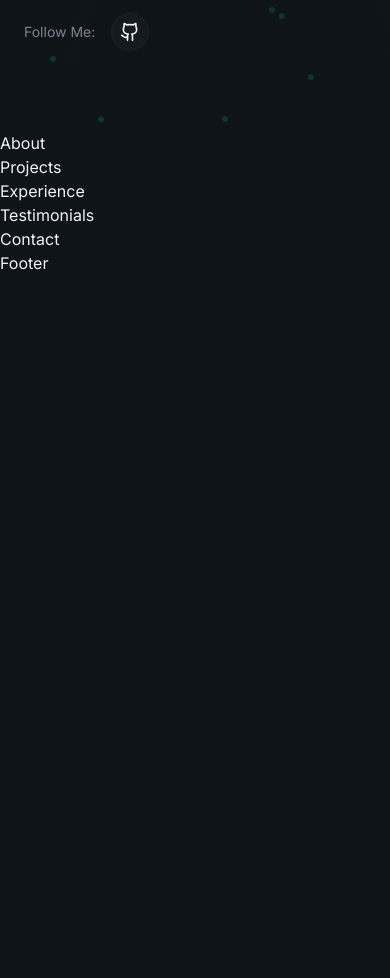
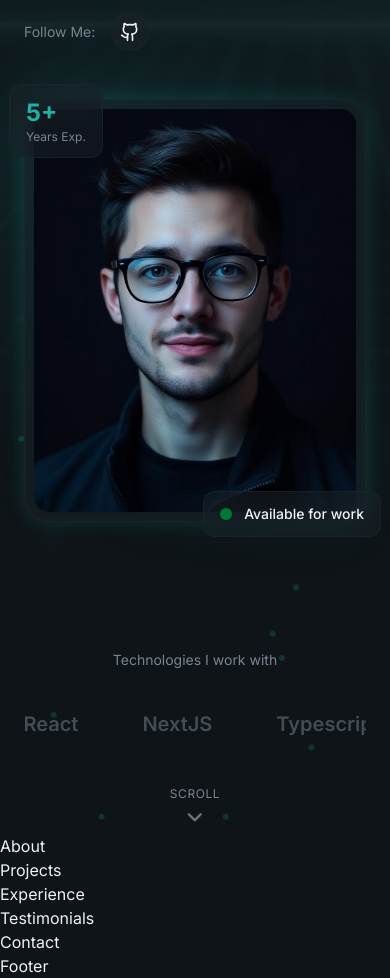
Before and after one commit to nihilno/portfolio, a Next.js app: page / in a window 390 px wide. Shown: the part 940-1918 px from the top of the page. Before the commit the page ends 1215 px from the top, so only its background shows below. Built offline with nearby package versions, Linux system fonts and the light colour scheme; a web font is replaced by a local one.

Commit message:
implement hero version - 1

```diff
--- a/src/app/globals.css
+++ b/src/app/globals.css
@@ -64,6 +64,12 @@
     text-shadow: 0 0 30px
       color-mix(in srgb, var(--color-primary) 50%, transparent);
   }
+
+  .glow-border {
+    box-shadow:
+      0 0 20px color-mix(in srgb, var(--color-primary) 20%, transparent),
+      inset 0 0 20px color-mix(in srgb, var(--color-primary) 5%, transparent);
+  }
 }
 
 @layer utilities {
@@ -92,6 +98,16 @@
     }
   }
 
+  @keyframes marquee {
+    0% {
+      transform: translateX(0);
+    }
+
+    100% {
+      transform: translateX(-50%);
+    }
+  }
+
   .group:hover .animated-border-path {
     animation: animated-border 1.5s linear infinite;
   }
@@ -101,4 +117,8 @@
     backdrop-filter: blur(16px);
     box-shadow: 0 0 20px color-mix(in srgb, #26c4b8 20%, transparent);
   }
+
+  .animated-marquee {
+    animation: marquee 30s linear infinite;
+  }
 }
--- /dev/null
+++ b/src/components/global/scroll-arrow.tsx
@@ -0,0 +1,18 @@
+import { ChevronDown } from "lucide-react";
+import Link from "next/link";
+
+function ScrollArrow({ href }: { href: string }) {
+  return (
+    <div className="group absolute bottom-0 left-1/2 -translate-x-1/2">
+      <Link
+        href={href}
+        className="text-muted-foreground group-hover:text-primary flex flex-col items-center gap-2 transition-colors"
+      >
+        <span className="text-xs tracking-wider uppercase">Scroll</span>
+        <ChevronDown className="size-6 animate-bounce" />
+      </Link>
+    </div>
+  );
+}
+
+export default ScrollArrow;
--- /dev/null
+++ b/src/components/sections/hero/hero-article.tsx
@@ -0,0 +1,59 @@
+import Button from "@/components/global/button";
+import CvButton from "@/components/global/cv-button";
+import { socials } from "@/lib/constants";
+import { cn } from "@/lib/utils";
+import { ChevronRight, Download } from "lucide-react";
+import Link from "next/link";
+
+function HeroArticle() {
+  return (
+    <div className="space-y-8">
+      <div>
+        <span className="glass text-primary inline-flex items-center gap-2 rounded-full px-4 py-2 text-sm">
+          <span className="bg-primary size-2 animate-pulse rounded-full" />
+          Software Engineer &bull; React Specialist
+        </span>
+      </div>
+      <div className="space-y-4">
+        <h1 className="text-5xl leading-tight font-bold md:text-6xl lg:text-7xl">
+          Crafting <span className="text-primary glow-text">digital</span>
+          <br />
+          experiences with <br />
+          <span className={cn("font-serif font-normal italic")}>
+            precision.
+          </span>
+        </h1>
+        <p className="text-muted-foreground max-w-lg text-lg">
+          Lorem ipsum dolor, sit amet consectetur adipisicing elit. Doloribus,
+          ullam vero. Rem unde voluptates laudantium molestias tenetur illum
+          iusto deleniti reprehenderit quam dolore, magni libero.
+        </p>
+      </div>
+      <div className="flex flex-wrap gap-4">
+        <Button size="lg" className="group">
+          Contact Me{" "}
+          <ChevronRight className="size-5 transition-all duration-200 ease-in-out group-hover:translate-x-2" />
+        </Button>
+        <CvButton>
+          <Download className="size-5.5 transition-all duration-200 ease-in-out group-hover:translate-y-1" />
+          <span>Download CV</span>
+        </CvButton>
+      </div>
+      <div className="flex items-center gap-4">
+        <span className="text-muted-foreground text-sm">Follow Me: </span>
+        {socials.map(({ icon, href, label }) => (
+          <Link
+            key={label}
+            href={href}
+            className="glass hover:bg-primary/10 group rounded-full p-2 transition-colors"
+            aria-label={label}
+          >
+            {icon}
+          </Link>
+        ))}
+      </div>
+    </div>
+  );
+}
+
+export default HeroArticle;
--- a/src/components/sections/hero/hero-content.tsx
+++ b/src/components/sections/hero/hero-content.tsx
@@ -1,63 +1,16 @@
-import Button from "@/components/global/button";
-import CvButton from "@/components/global/cv-button";
-import { socials } from "@/lib/constants";
-import { cn } from "@/lib/utils";
-import { ChevronRight, Download } from "lucide-react";
-import Link from "next/link";
+import ScrollArrow from "@/components/global/scroll-arrow";
+import HeroArticle from "./hero-article";
+import HeroImage from "./hero-image";
+import HeroSkills from "./hero-skills";
 
 function HeroContent() {
   return (
     <div className="relative z-10 container mx-auto px-6 pt-32 pb-20">
-      <div className="gird-cols-1 grid items-center gap-12 lg:grid-cols-2">
-        <div className="space-y-8">
-          <div>
-            <span className="glass text-primary inline-flex items-center gap-2 rounded-full px-4 py-2 text-sm">
-              <span className="bg-primary size-2 animate-pulse rounded-full" />
-              Software Engineer &bull; React Specialist
-            </span>
-          </div>
-
-          <div className="space-y-4">
-            <h1 className="text-5xl leading-tight font-bold md:text-6xl lg:text-7xl">
-              Crafting <span className="text-primary glow-text">digital</span>
-              <br />
-              experiences with <br />{" "}
-              <span className={cn("font-serif font-normal italic")}>
-                precision.
-              </span>
-            </h1>
-            <p className="text-muted-foreground max-w-lg text-lg">
-              Lorem ipsum dolor, sit amet consectetur adipisicing elit.
-              Doloribus, ullam vero. Rem unde voluptates laudantium molestias
-              tenetur illum iusto deleniti reprehenderit quam dolore, magni
-              libero.
-            </p>
-          </div>
-
-          <div className="flex flex-wrap gap-4">
-            <Button size="lg" className="group">
-              Contact Me{" "}
-              <ChevronRight className="size-5 transition-all duration-200 ease-in-out group-hover:translate-x-2" />
-            </Button>
-            <CvButton>
-              <Download className="size-5.5 transition-all duration-200 ease-in-out group-hover:translate-y-1" />
-              <span>Download CV</span>
-            </CvButton>
-          </div>
-
-          <div className="flex items-center gap-4">
-            <span className="text-muted-foreground text-sm">Follow Me: </span>
-            {socials.map(({ icon, href, label }) => (
-              <Link
-                key={label}
-                href={href}
-                className="glass hover:bg-primary/10 group rounded-full p-2 transition-colors"
-              >
-                {icon}
-              </Link>
-            ))}
-          </div>
-        </div>
+      <div className="grid grid-cols-1 items-center gap-12 lg:grid-cols-2">
+        <HeroArticle />
+        <HeroImage />
+        <HeroSkills />
+        <ScrollArrow href="#about" />
       </div>
     </div>
   );
--- /dev/null
+++ b/src/components/sections/hero/hero-image.tsx
@@ -0,0 +1,34 @@
+import Image from "next/image";
+
+function HeroImage() {
+  return (
+    <div className="relative">
+      <div className="relative mx-auto max-w-md">
+        <div className="from-primary/30 to-primary/10 absolute inset-0 animate-pulse rounded-3xl bg-linear-to-br via-transparent blur-2xl" />
+        <div className="glass glow-border relative rounded-3xl p-2">
+          <Image
+            src={"/profile-photo.jpg"}
+            alt="Maciej Polowy"
+            width={512}
+            height={640}
+            className="aspect-4/5 w-full overflow-hidden rounded-2xl border object-cover"
+          />
+
+          <div className="glass absolute -right-4 -bottom-4 rounded-xl px-4 py-3">
+            <div className="flex items-center gap-3">
+              <div className="size-3 animate-pulse rounded-full bg-green-700" />
+              <span className="text-sm font-medium">Available for work</span>
+            </div>
+          </div>
+
+          <div className="glass absolute -top-4 -left-4 rounded-xl px-4 py-3">
+            <div className="text-primary text-2xl font-bold">5+</div>
+            <div className="text-muted-foreground text-xs">Years Exp.</div>
+          </div>
+        </div>
+      </div>
+    </div>
+  );
+}
+
+export default HeroImage;
--- /dev/null
+++ b/src/components/sections/hero/hero-skills.tsx
@@ -0,0 +1,24 @@
+import { skills } from "@/lib/constants";
+
+function HeroSkills() {
+  return (
+    <div className="mt-20">
+      <p className="text-muted-foreground mb-6 text-center text-sm">
+        Technologies I work with
+      </p>
+      <div className="relative overflow-hidden">
+        <div className="animated-marquee flex">
+          {[...skills, ...skills].map((skill, index) => (
+            <div key={index} className="shrink-0 px-8 py-4">
+              <span className="text-muted-foreground/50 hover:text-muted-foreground cursor-default text-xl font-semibold transition-colors">
+                {skill}
+              </span>
+            </div>
+          ))}
+        </div>
+      </div>
+    </div>
+  );
+}
+
+export default HeroSkills;
--- a/src/lib/constants.tsx
+++ b/src/lib/constants.tsx
@@ -9,8 +9,35 @@ export const navLinks = [
 
 export const socials = [
   {
-    icon: <Github className="group-hover:text-primary transition- size-5" />,
+    icon: (
+      <Github className="group-hover:text-primary size-5 transition-colors" />
+    ),
     href: "#",
     label: "github",
   },
 ];
+
+export const skills = [
+  "React",
+  "NextJS",
+  "Typescript",
+  "Node.js",
+  "Docker",
+  "Vercel",
+  "TailwindCSS",
+  "Shadcn",
+  "GitHub Actions",
+  "Prisma",
+  "PostgreSQL",
+  "GSAP",
+  "React Query",
+  "Supabase",
+  "Clerk",
+  "FFMPEG",
+  "Stripe",
+  "Zustand",
+  "React Hook Form",
+  "ZOD",
+  "APIs",
+  "Auth",
+];
```
Also changed, not shown: 1 other file (tests, documents, lock files or other folders).
